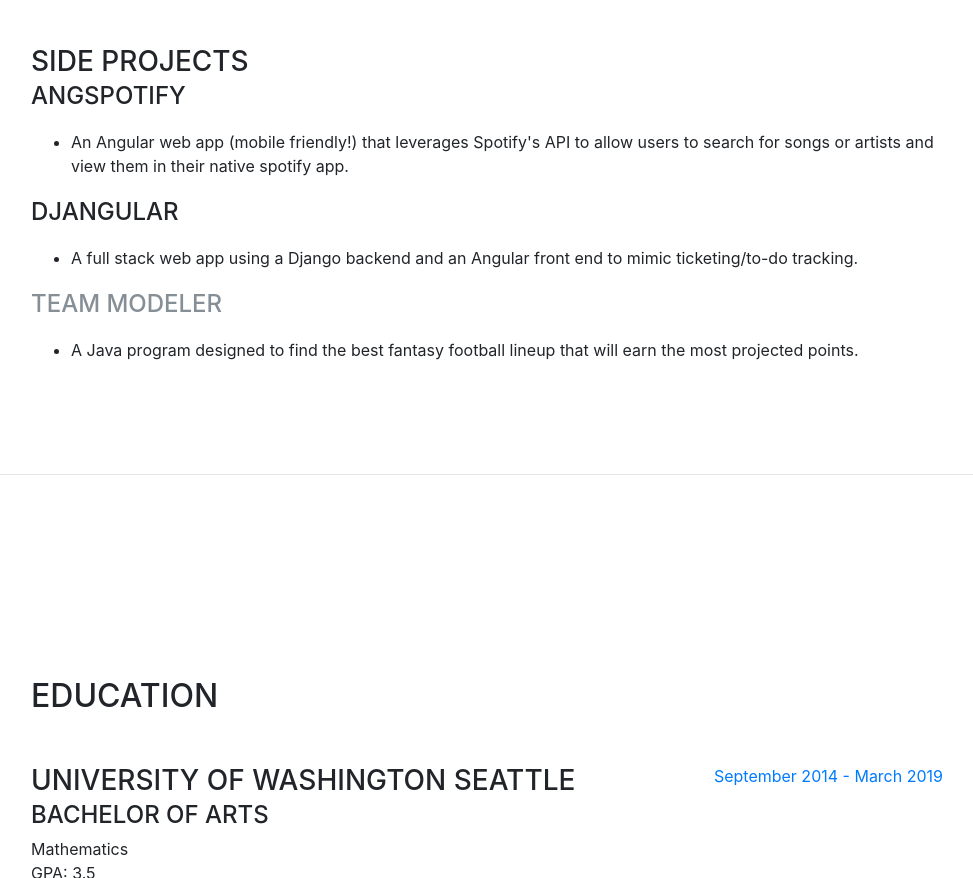
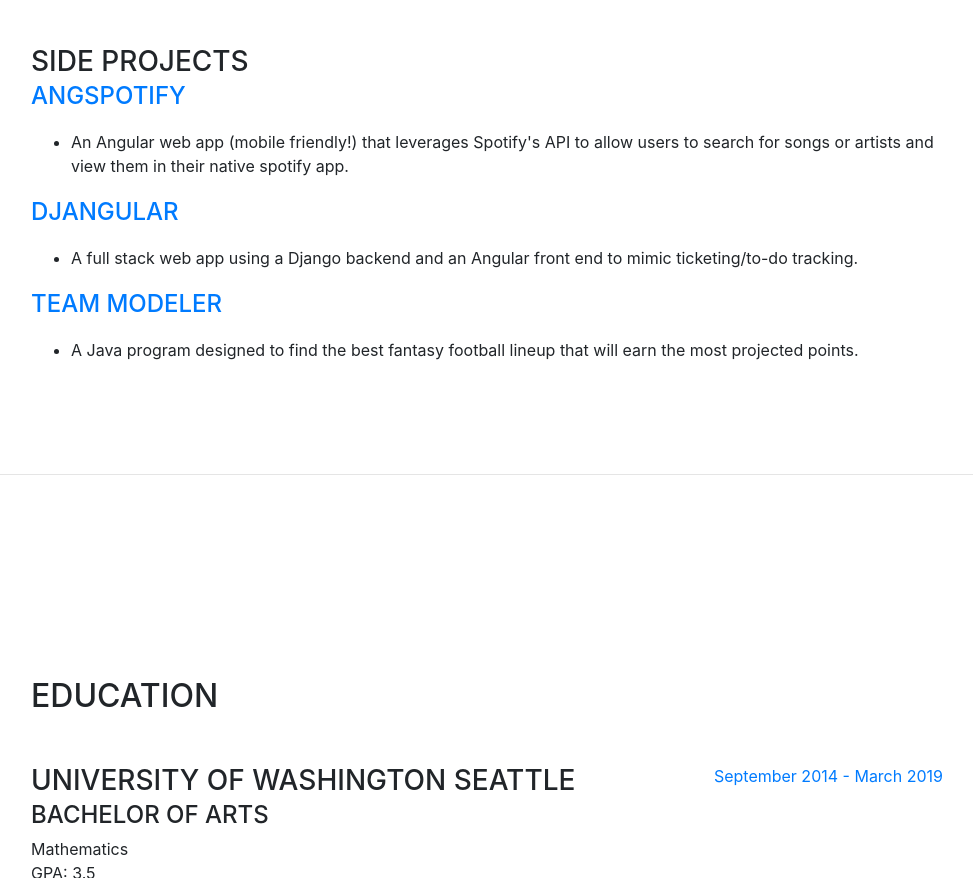
Before and after one commit to anjameke/anjameke.github.io, a website with bundled scripts: page index.html in a window 1280 px wide. Shown: the part 1978-2856 px from the top of the page, without its empty margins (289-1262 px from the left). Built offline with nearby package versions, Linux system fonts and the light colour scheme; a web font is replaced by a local one.

Commit message:
Fixed a anchor issue

```diff
--- a/index.html
+++ b/index.html
@@ -126,15 +126,15 @@
           <div class="resume-item d-flex flex-column flex-md-row mb-5">
             <div class="resume-content mr-auto">
               <h3 class="mb-0">Side Projects</h3>
-              <div class="subheading mb-3"><a href="http://anjameke.github.io/ang-spotify" style="color: #868e96;"></a>AngSpotify</div>
+              <div class="subheading mb-3"><a href="http://anjameke.github.io/ang-spotify">AngSpotify</a></div>
               <ul>
                 <li>An Angular web app (mobile friendly!) that leverages Spotify's API to allow users to search for songs or artists and view them in their native spotify app.</li>
               </ul>
-              <div class="subheading mb-3"><a href="https://github.com/anjameke/djangular"></a>DjAngular</div>
+              <div class="subheading mb-3"><a href="http://github.com/anjameke/djangular">DjAngular</a></div>
               <ul>
                 <li>A full stack web app using a Django backend and an Angular front end to mimic ticketing/to-do tracking.</li>
               </ul>
-              <div class="subheading mb-3"><a href="https://github.com/anjameke/CSEProjects/blob/master/TeamModeler.java" style="color:#868e96">Team Modeler</a></div>
+              <div class="subheading mb-3"><a href="https://github.com/anjameke/CSEProjects/blob/master/TeamModeler.java">Team Modeler</a></div>
               <ul>
                   <li>A Java program designed to find the best fantasy football lineup that will earn the most projected points.</li>
               </ul>
```
